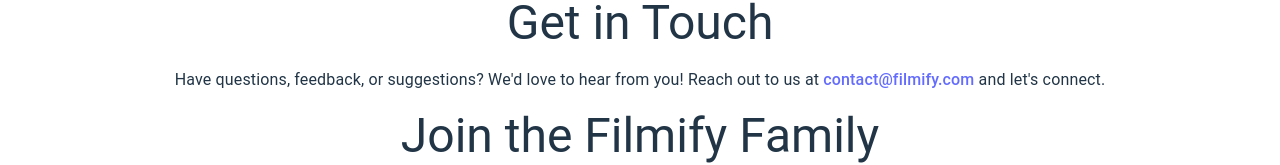
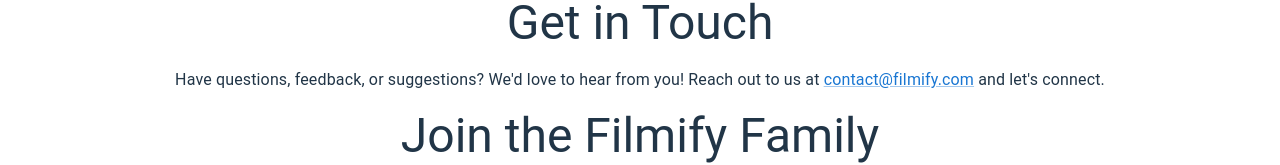
Before and after one commit to teodorastoykova/filmify, a React (Vite) app: page /about in a window 1280 px wide. Shown: the part 627-792 px from the top of the page. Built offline with nearby package versions, Linux system fonts and the light colour scheme.

Commit message:
replaced href with Link

```diff
--- a/src/components/public/About.jsx
+++ b/src/components/public/About.jsx
@@ -1,6 +1,6 @@
 /* eslint-disable react/no-unescaped-entities */
 
-import { Typography, Container, Grid, Button } from "@mui/material";
+import { Typography, Container, Grid, Button, Link } from "@mui/material";
 import Header from "../common/Header";
 
 function About() {
@@ -60,7 +60,7 @@
         <Typography variant="body1" paragraph>
           Have questions, feedback, or suggestions? We'd love to hear from you!
           Reach out to us at{" "}
-          <a href="mailto:contact@filmify.com">contact@filmify.com</a> and let's
+          <Link href="mailto:contact@filmify.com">contact@filmify.com</Link> and let's
           connect.
         </Typography>
         <Typography variant="h3" gutterBottom>
```
